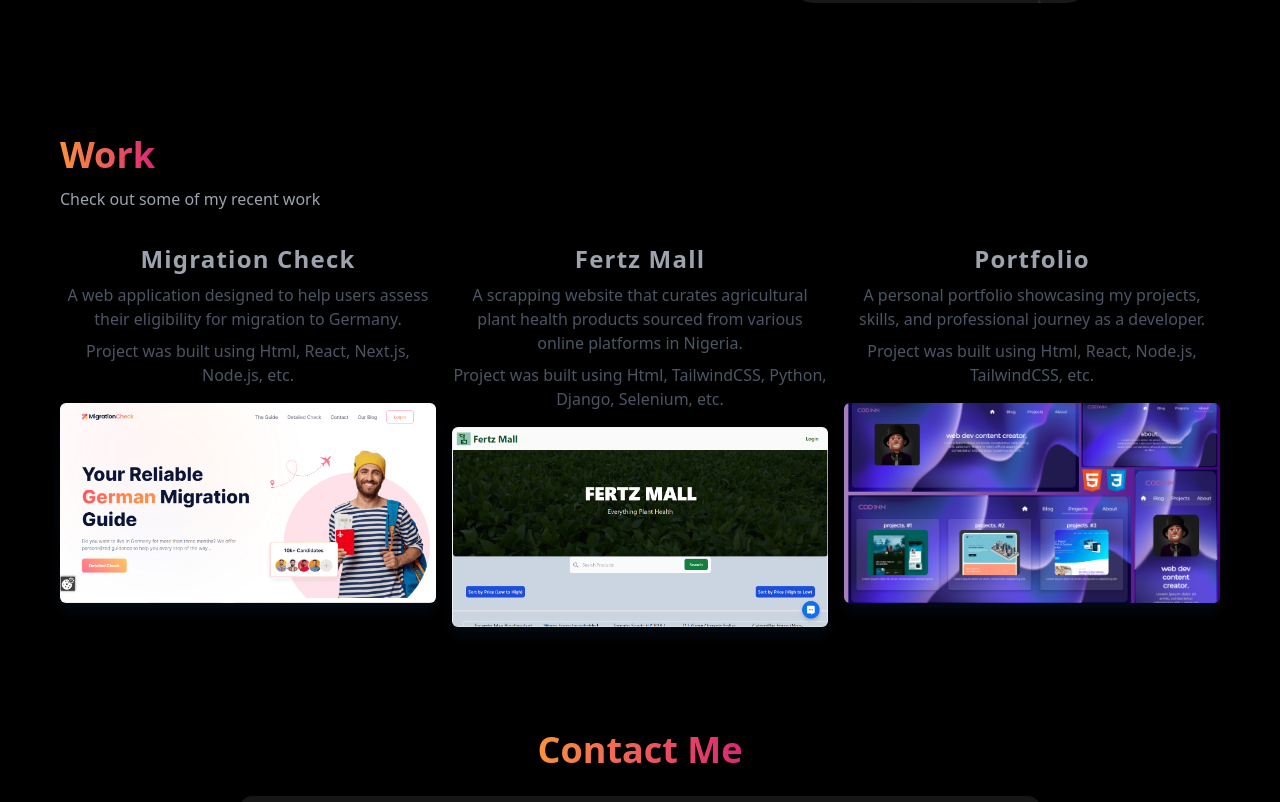
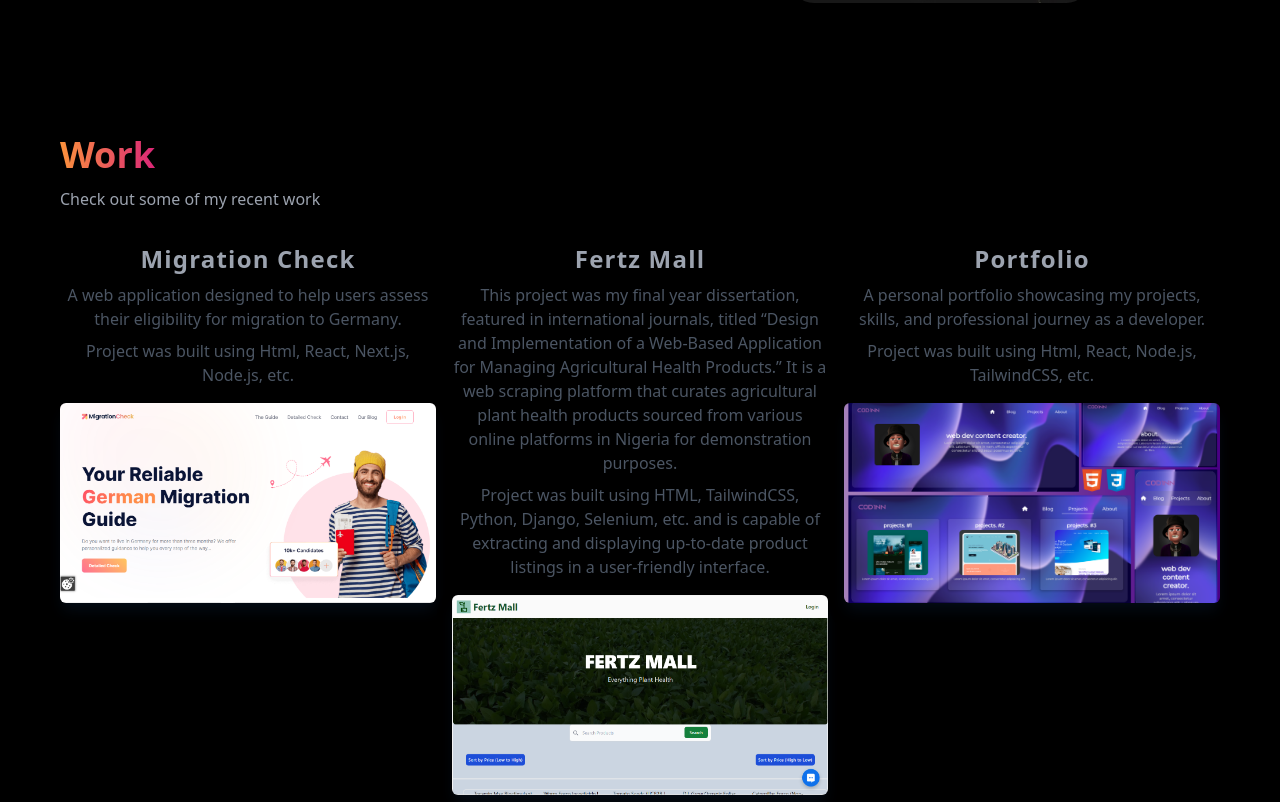
Before and after one commit to sam-guru/portfolio, a React (Create React App) app: page / in a window 1280 px wide. Shown: the part 1488-2290 px from the top of the page. Built offline with nearby package versions, Linux system fonts and the light colour scheme.

Commit message:
Update Work.jsx
update description on fertmall project

```diff
--- a/src/components/Work.jsx
+++ b/src/components/Work.jsx
@@ -55,10 +55,12 @@
           <div className='text-center mb-4'>
             <span className='text-2xl font-bold text-gray-400 tracking-wider'>Fertz Mall</span>
             <p className='text-gray-600 mt-2'>
-              A scrapping website that curates agricultural plant health products sourced from various online platforms in Nigeria.
+             This project was my final year dissertation, featured in international journals, titled “Design and Implementation of a Web-Based Application for Managing Agricultural Health Products.”
+              It is a web scraping platform that curates agricultural plant health products sourced from various online platforms in Nigeria for demonstration purposes.
             </p>
             <p className='text-gray-600 mt-2 border-top-10'>
-              Project was built using Html, TailwindCSS, Python, Django, Selenium, etc.
+              Project was built using HTML, TailwindCSS, Python, Django, Selenium, etc. and is capable of extracting and displaying up-to-date product listings in a user-friendly interface.
+
             </p>
           </div>
           <div className='transform transition-transform duration-300 hover:scale-105 overflow-hidden
```
